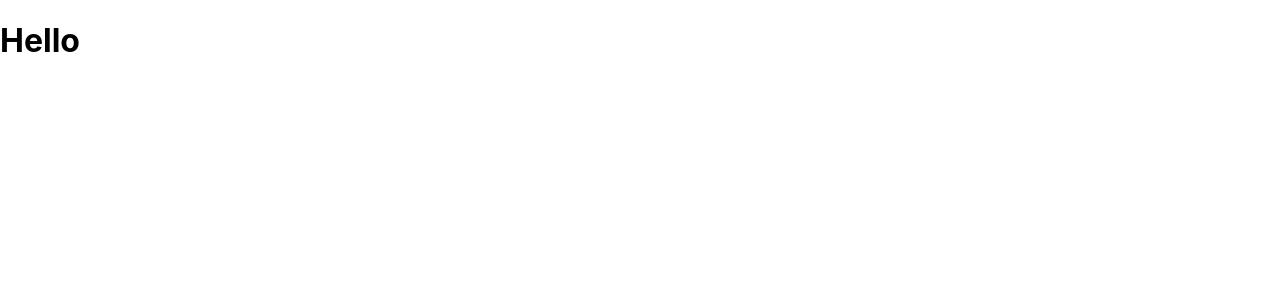
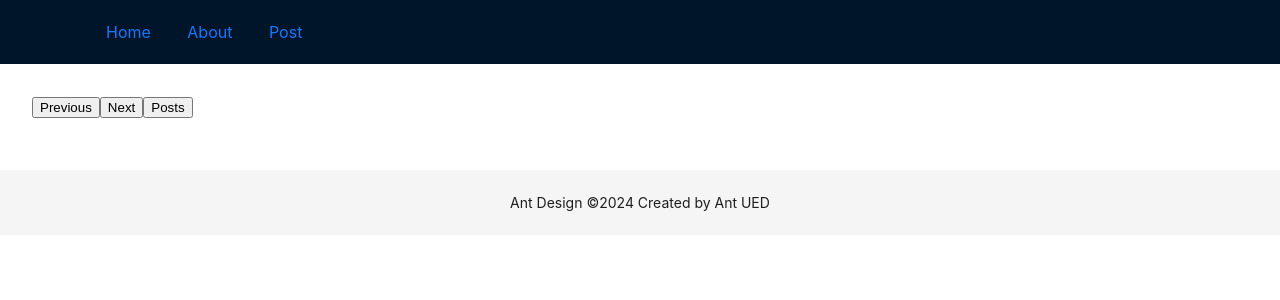
Before and after one commit to sagar-ninave-amla/react-training, a React (Create React App) app: page /post/1 in a window 1280 px wide. Shown: the top 300 px of the page. Built offline with nearby package versions, Linux system fonts and the light colour scheme; no server answers.

Commit message:
feat: added routing

```diff
--- a/package.json
+++ b/package.json
@@ -10,8 +10,10 @@
     "@types/node": "^16.18.98",
     "@types/react": "^18.3.3",
     "@types/react-dom": "^18.3.0",
+    "antd": "^5.18.3",
     "react": "^18.3.1",
     "react-dom": "^18.3.1",
+    "react-router-dom": "^6.23.1",
     "react-scripts": "5.0.1",
     "styled-components": "^6.1.11",
     "typescript": "^4.9.5",
@@ -40,5 +42,8 @@
       "last 1 firefox version",
       "last 1 safari version"
     ]
+  },
+  "devDependencies": {
+    "@types/antd": "^1.0.0"
   }
 }
--- a/src/App.tsx
+++ b/src/App.tsx
@@ -1,8 +1,32 @@
 import React from "react";
+import Home from "./components/Home";
+import About from "./components/About";
+import Post from "./components/Post";
+import PageNotFound from "./common/PageNotFound";
+import {
+  BrowserRouter as Router,
+  Routes,
+  Route,
+  Outlet,
+} from "react-router-dom";
+import PostItem from "./components/PostItem";
+import Layout from "./common/Layout";
 
-const App: React.FC = () => (
+const App = () => (
   <div className="App">
-    <h1> Hello </h1>
+    <Router>
+      <Routes>
+        <Route path="" element={<Layout />}>
+          <Route path="/" element={<Home />} />
+          <Route path="/about" element={<About />} />
+          <Route path="/post" element={<Outlet />}>
+            <Route path="" element={<Post />} />
+            <Route path=":name" element={<PostItem />} />
+          </Route>
+          <Route path="*" element={<PageNotFound />} />
+        </Route>
+      </Routes>
+    </Router>
   </div>
 );
 
--- /dev/null
+++ b/src/common/Footer.tsx
@@ -0,0 +1,13 @@
+import React from "react";
+import { Layout } from "antd";
+const { Footer } = Layout;
+
+const FooterComponent: React.FC = () => {
+  return (
+    <Footer style={{ textAlign: "center" }}>
+      Ant Design ©{new Date().getFullYear()} Created by Ant UED
+    </Footer>
+  );
+};
+
+export default FooterComponent;
--- /dev/null
+++ b/src/common/Header.tsx
@@ -0,0 +1,41 @@
+import React from "react";
+import { Layout } from "antd";
+import { Link } from "react-router-dom";
+
+const { Header } = Layout;
+
+const items = [
+  {
+    key: 1,
+    url: "/",
+    label: "Home",
+  },
+  {
+    key: 2,
+    url: "/about",
+    label: "About",
+  },
+  {
+    key: 3,
+    url: "/post",
+    label: "Post",
+  },
+];
+
+const HeaderComponent: React.FC = () => {
+  return (
+    <Header style={{ display: "flex", alignItems: "center" }}>
+      <ul>
+        {items.length > 0 &&
+          items.map((item) => (
+            <li key={item?.key} style={{ display: "inline", margin: "0 1rem" }}>
+              {" "}
+              <Link to={item?.url}> {item?.label} </Link>
+            </li>
+          ))}
+      </ul>
+    </Header>
+  );
+};
+
+export default HeaderComponent;
--- /dev/null
+++ b/src/common/Layout.tsx
@@ -0,0 +1,15 @@
+import { Outlet } from "react-router-dom";
+import FooterComponent from "./Footer";
+import HeaderComponent from "./Header";
+
+const Layout = () => {
+  return (
+    <>
+      <HeaderComponent />
+      <Outlet />
+      <FooterComponent />
+    </>
+  );
+};
+
+export default Layout;
--- /dev/null
+++ b/src/common/PageNotFound.tsx
@@ -0,0 +1,2 @@
+const PageNotFound = () => <h1> Page Not Found </h1>;
+export default PageNotFound;
--- /dev/null
+++ b/src/components/About.tsx
@@ -0,0 +1,2 @@
+const About = () => <h1> About </h1>;
+export default About;
--- /dev/null
+++ b/src/components/Home.tsx
@@ -0,0 +1,2 @@
+const Home = () => <h1> Home </h1>;
+export default Home;
--- /dev/null
+++ b/src/components/Post.tsx
@@ -0,0 +1,54 @@
+import React, { useState } from "react";
+import { Input, Select } from "antd";
+import { useNavigate } from "react-router-dom";
+
+const Post = () => {
+  const [name, setName] = useState("");
+  const [color, setColor] = useState("");
+  const [size, setSize] = useState("");
+  const navigate = useNavigate();
+  return (
+    <div style={{ width: "200px" }}>
+      Name
+      <Input
+        placeholder="enter name"
+        onChange={(e) => setName(e.target.value)}
+      />
+      Font Color
+      <Select
+        style={{ width: 120 }}
+        onChange={(e) => setColor(e)}
+        options={[
+          { value: "red", label: "Red" },
+          { value: "green", label: "Green" },
+          { value: "blue", label: "Blue" },
+          { value: "black", label: "Black" },
+          { value: "white", label: "White" },
+        ]}
+      />
+      Font Size
+      <Select
+        style={{ width: 120 }}
+        onChange={(e) => setSize(e)}
+        options={[
+          { value: "100", label: "100" },
+          { value: "200", label: "200" },
+          { value: "300", label: "300" },
+          { value: "400", label: "400" },
+          { value: "500", label: "500" },
+        ]}
+      />
+      {name && (
+        <button
+          onClick={() =>
+            navigate(`${name}?fontSize=${size}&fontColor=${color}`)
+          }
+        >
+          {" "}
+          Submit{" "}
+        </button>
+      )}
+    </div>
+  );
+};
+export default Post;
--- /dev/null
+++ b/src/components/PostItem.tsx
@@ -0,0 +1,28 @@
+import React, { useState, useEffect } from "react";
+import { useParams, useLocation, useNavigate } from "react-router-dom";
+
+const PostItem = () => {
+  const [image, setImage] = useState("");
+  const { name } = useParams();
+  const { search } = useLocation();
+  const navigate = useNavigate();
+  useEffect(() => {
+    fetch(`https://cataas.com/cat/says/${name}${search}`).then((result) => {
+      console.log("result : ", result?.url);
+      setImage(result?.url);
+    });
+  }, []);
+  return (
+    <>
+      <div style={{ margin: "2rem" }}>
+        <button onClick={() => navigate(-1)}> Previous </button>
+        <button onClick={() => navigate(1)}> Next </button>
+        <button onClick={() => navigate("/post")}> Posts </button>
+      </div>
+
+      <img src={image} style={{ width: "300px", height: "auto" }} />
+    </>
+  );
+};
+
+export default PostItem;
```
Also changed, not shown: 1 other file (tests, documents, lock files or other folders).
